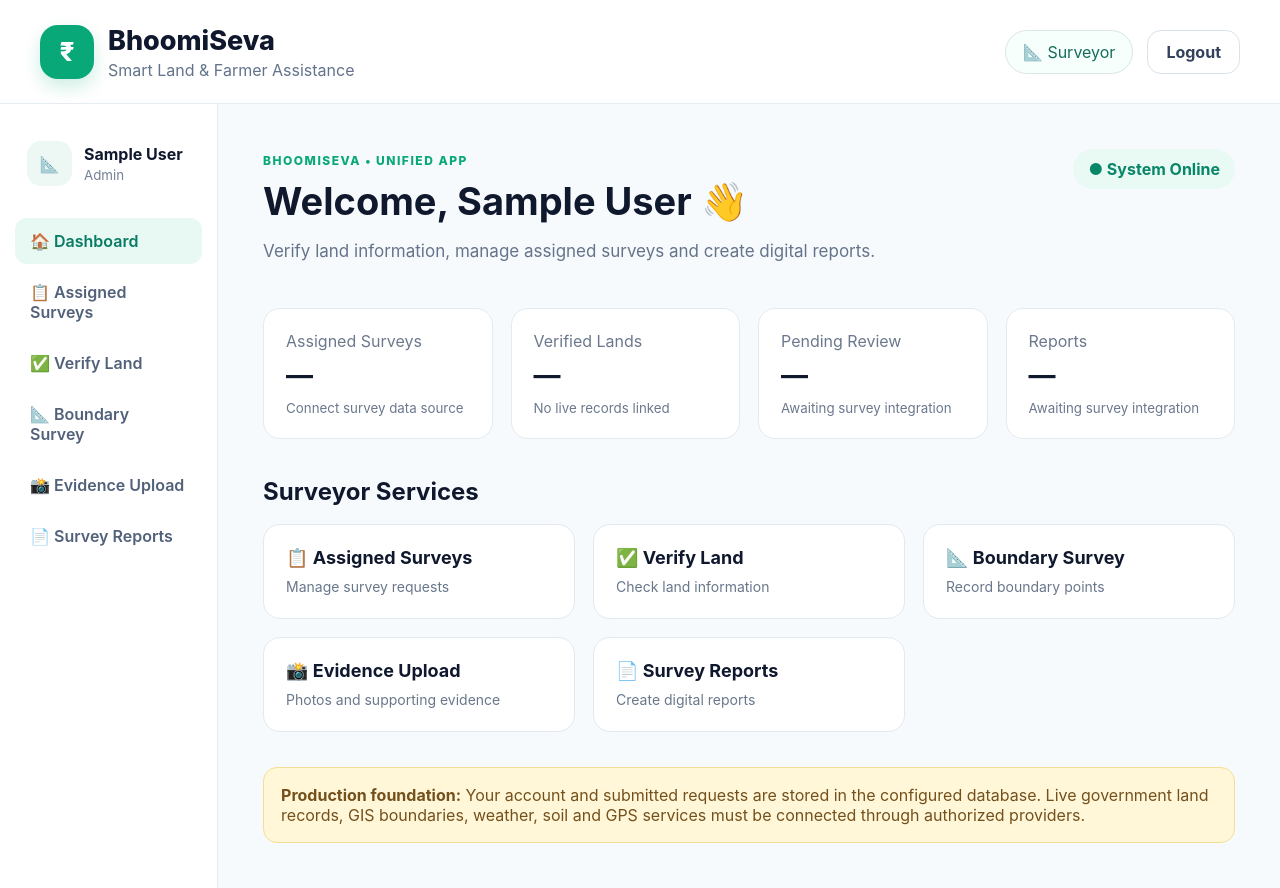
After one commit to 25cla0105-hash/BhoomiSeva, a Flask app: page /dashboard in a window 1280 px wide. The commit adds this page. Run offline with Flask 3, Linux system fonts and the light colour scheme; the visitor is signed in with stand-in values (Sample User, id 1); tables that the repository leaves empty hold one stand-in row (values such as "Sample post").

Commit message:
Add files via upload

```diff
--- /dev/null
+++ b/templates/dashboard.html
@@ -0,0 +1,97 @@
+<!DOCTYPE html>
+<html lang="en">
+<head>
+  <meta charset="UTF-8">
+  <meta name="viewport" content="width=device-width, initial-scale=1.0">
+  <title>BhoomiSeva Dashboard</title>
+  <link rel="stylesheet" href="{{ url_for('static', filename='style.css') }}">
+</head>
+<body>
+<header class="topbar dashboard-top">
+  <a class="brand" href="/">
+    <div class="logo">₹</div>
+    <div><div class="brand-name">BhoomiSeva</div><div class="brand-sub">Smart Land & Farmer Assistance</div></div>
+  </a>
+  <div class="header-actions">
+    <span class="role-pill">{{ "👨‍🌾 Farmer" if user.role == "farmer" else "📐 Surveyor" }}</span>
+    <a class="logout" href="/logout">Logout</a>
+  </div>
+</header>
+
+<div class="app-layout">
+  <aside class="sidebar">
+    <div class="profile">
+      <div class="avatar">{{ "👨‍🌾" if user.role == "farmer" else "📐" }}</div>
+      <div><b>{{ user.name }}</b><small>{{ user.role|title }}</small></div>
+    </div>
+
+    {% if user.role == "farmer" %}
+    <a class="nav active" href="/dashboard">🏠 Dashboard</a>
+    <a class="nav" href="/feature/land">🏡 My Land</a>
+    <a class="nav" href="/feature/map">🗺️ Land Survey Map</a>
+    <a class="nav" href="/feature/weather">🌦️ Weather & Rain</a>
+    <a class="nav" href="/feature/soil">🌱 Soil Information</a>
+    <a class="nav" href="/feature/report">⚠️ Report Survey Problem</a>
+    <a class="nav" href="/feature/complaints">📋 My Complaints & Requests</a>
+    {% else %}
+    <a class="nav active" href="/dashboard">🏠 Dashboard</a>
+    <a class="nav" href="/feature/assigned">📋 Assigned Surveys</a>
+    <a class="nav" href="/feature/verify">✅ Verify Land</a>
+    <a class="nav" href="/feature/boundary">📐 Boundary Survey</a>
+    <a class="nav" href="/feature/evidence">📸 Evidence Upload</a>
+    <a class="nav" href="/feature/reports">📄 Survey Reports</a>
+    {% endif %}
+  </aside>
+
+  <main class="dashboard">
+    <div class="welcome">
+      <div>
+        <span class="eyebrow">BHOOMISEVA • UNIFIED APP</span>
+        <h1>Welcome, {{ user.name }} 👋</h1>
+        <p>{{ "Manage your land, farming information and survey requests from one place." if user.role == "farmer" else "Verify land information, manage assigned surveys and create digital reports." }}</p>
+      </div>
+      <div class="status">● System Online</div>
+    </div>
+
+    {% if user.role == "farmer" %}
+    <section class="stats">
+      <div><span>Land Records</span><strong>—</strong><small>Connect authorized land source</small></div>
+      <div><span>Survey Status</span><strong>—</strong><small>No live survey linked</small></div>
+      <div><span>Soil / Weather</span><strong>—</strong><small>Connect provider</small></div>
+      <div><span>Requests</span><strong>{{ complaints|length }}</strong><small>Submitted by you</small></div>
+    </section>
+
+    <h2 class="section-title">Farmer Services</h2>
+    <section class="service-grid">
+      <a href="/feature/land" class="service"><b>🏡 My Land</b><span>Owner, acreage & verified records</span></a>
+      <a href="/feature/map" class="service"><b>🗺️ Survey Map</b><span>Boundary and survey points</span></a>
+      <a href="/feature/weather" class="service"><b>🌦️ Weather</b><span>Weather & rainfall guidance</span></a>
+      <a href="/feature/soil" class="service"><b>🌱 Soil & Water</b><span>Moisture and soil information</span></a>
+      <a href="/feature/report" class="service"><b>⚠️ Report Problem</b><span>Boundary or survey issue</span></a>
+      <a href="/feature/complaints" class="service"><b>📋 Track Requests</b><span>View complaint status</span></a>
+    </section>
+    {% else %}
+    <section class="stats">
+      <div><span>Assigned Surveys</span><strong>—</strong><small>Connect survey data source</small></div>
+      <div><span>Verified Lands</span><strong>—</strong><small>No live records linked</small></div>
+      <div><span>Pending Review</span><strong>—</strong><small>Awaiting survey integration</small></div>
+      <div><span>Reports</span><strong>—</strong><small>Awaiting survey integration</small></div>
+    </section>
+
+    <h2 class="section-title">Surveyor Services</h2>
+    <section class="service-grid">
+      <a href="/feature/assigned" class="service"><b>📋 Assigned Surveys</b><span>Manage survey requests</span></a>
+      <a href="/feature/verify" class="service"><b>✅ Verify Land</b><span>Check land information</span></a>
+      <a href="/feature/boundary" class="service"><b>📐 Boundary Survey</b><span>Record boundary points</span></a>
+      <a href="/feature/evidence" class="service"><b>📸 Evidence Upload</b><span>Photos and supporting evidence</span></a>
+      <a href="/feature/reports" class="service"><b>📄 Survey Reports</b><span>Create digital reports</span></a>
+    </section>
+    {% endif %}
+
+    <section class="demo-note">
+      <b>Production foundation:</b> Your account and submitted requests are stored in the configured database. Live government land records, GIS boundaries, weather, soil and GPS services must be connected through authorized providers.
+    </section>
+  </main>
+</div>
+</body>
+</html>
```
Also changed, not shown: templates/feature.html (added, +97 -0 lines), templates/index.html (+59 -0 lines), templates/login.html (added, +30 -0 lines), templates/register.html (added, +19 -0 lines), 1 other file.
